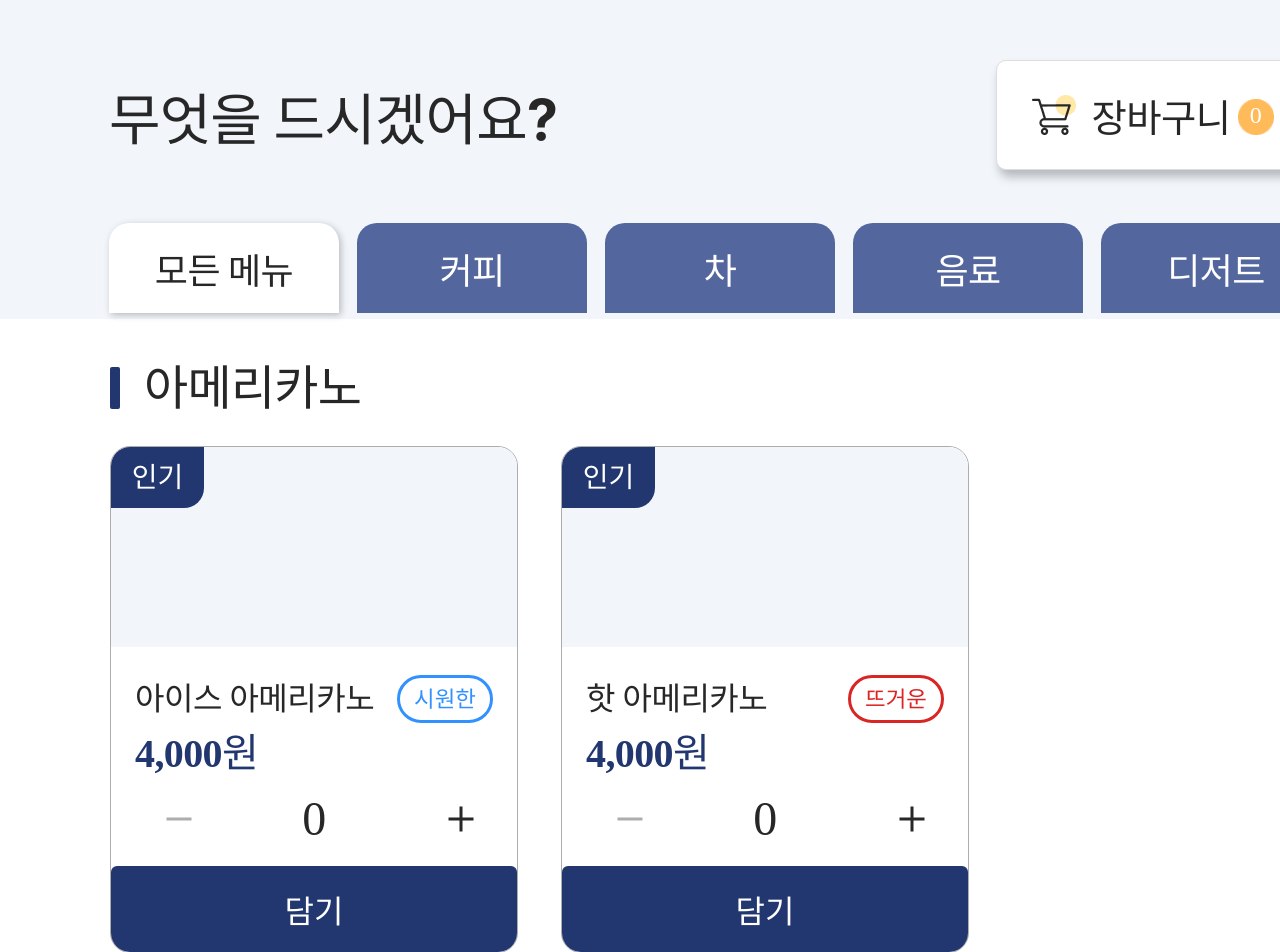
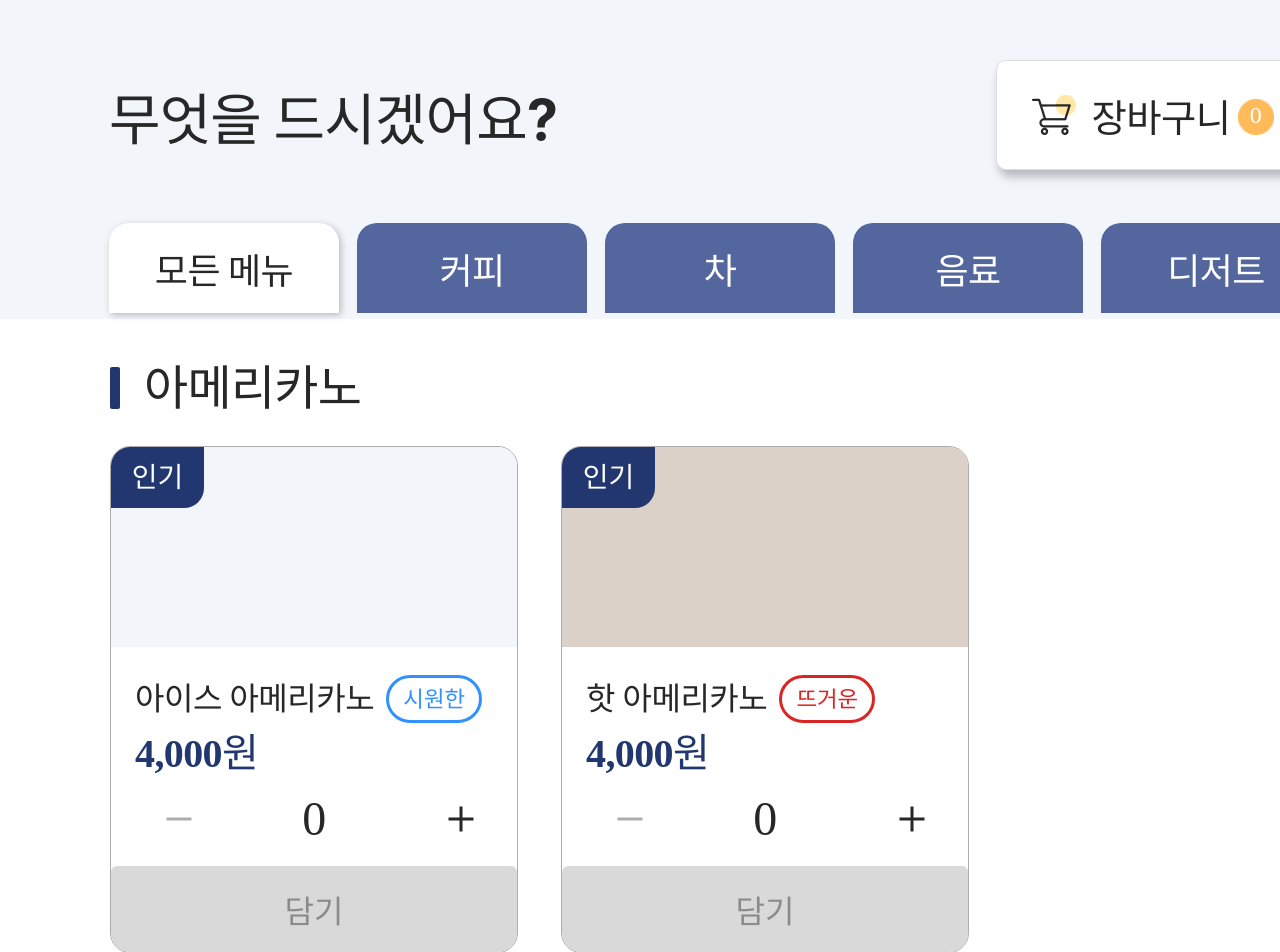
Before and after one commit to KiTalk/FE, a React (Vite) app: page /order/touch in a window 1280 px wide. Shown: the top 952 px of the page. Built offline with nearby package versions, Linux system fonts and the light colour scheme; no server answers.

Commit message:
:recycle: ProductCard 디자인 수정 1차

```diff
--- a/src/components/Product.styles.js
+++ b/src/components/Product.styles.js
@@ -29,7 +29,9 @@ export const PopularTag = styled.div`
 export const ImageArea = styled.div`
   width: 100%;
   height: 12.5rem;
-  background: #f2f6fb;
+  background: ${(props) =>
+    props.$variant === "cold" ? "#F2F6FB" :
+    props.$variant === "hot" ? "#DBD1C9" : "#f2f6fb"};
   display: flex;
   align-items: center;
   justify-content: center;
@@ -78,9 +80,9 @@ export const AddedOverlay = styled.div`
 export const NameRow = styled.div`
   display: flex;
   align-items: center;
-  justify-content: space-between;
-  gap: 0.75rem;
+  gap: 0.75rem; /* 한 칸 이상의 간격 */
   width: 100%;
+  /* justify-content: space-between;  ← 제거 */
 `;
 
 export const ProductName = styled.div`
@@ -243,6 +245,7 @@ export const QuantityValue = styled.div`
   letter-spacing: -0.045rem;
 `;
 
+
 export const AddButton = styled.button`
   position: absolute;
   left: 0;
@@ -266,24 +269,38 @@ export const AddButton = styled.button`
     background: #223770;
     color: #ffffff;
   }
-
   &:active {
-    background: #1b2d66; /* pressed */
+    background: #1b2d66;
     color: #ffffff;
     box-shadow: none;
   }
-
-  &:focus {
-    outline: none;
-    box-shadow: none;
-  }
-
+  &:focus,
   &:focus-visible {
     outline: none;
     box-shadow: none;
   }
-
   &::-moz-focus-inner {
     border: 0;
   }
+
+    /* 🔒 비활성(네이티브/ARIA) — 셀렉터 그룹은 반드시 {}로 닫아주세요 */
+  &&:disabled,
+  &&[aria-disabled="true"] {
+    background: #d9d9d9;
+    color: #8b8b8b;
+    cursor: not-allowed;
+    pointer-events: none;
+  }
+
+  /* (선택) 커스텀 prop으로 강제 비활성 지원 */
+  ${(p) =>
+    p.$disabled &&
+    css`
+      && {
+        background: #d9d9d9;
+        color: #8b8b8b;
+        cursor: not-allowed;
+        pointer-events: none;
+      }
+    `}
 `;
--- a/src/components/ProductCard.jsx
+++ b/src/components/ProductCard.jsx
@@ -41,6 +41,7 @@ export default function ProductCard({
     if (lowered.includes("hot")) return "뜨거운";
     return null;
   }
+
   const temperatureLabel = getTemperatureLabel(product?.id);
   const temperatureVariant =
     temperatureLabel === "시원한" ? "cold" : temperatureLabel === "뜨거운" ? "hot" : null;
@@ -66,15 +67,24 @@ export default function ProductCard({
   const overlayCount  = mode === "cart" ? Number(cartQty ?? 0) : addedTotal;
   const showOverlay   = overlayCount > 0;
 
+  /* ✅ 여기에서 계산해야 함: quantity/useState가 존재한 뒤 */
+  const addDisabled = mode !== "cart" && quantity <= 0;
+
   return (
     <ProductCardBox>
       {product.popular && <PopularTag>인기</PopularTag>}
-      <ImageArea />
+      <ImageArea $variant={temperatureVariant} />
       <InfoArea>
-        <AddedOverlay $show={showOverlay} aria-live="polite">{overlayCount}개 담김</AddedOverlay>
+        <AddedOverlay $show={showOverlay} aria-live="polite">
+          {overlayCount}개 담김
+        </AddedOverlay>
         <NameRow>
           <ProductName>{product.name}</ProductName>
-          {temperatureLabel && <TemperatureBadge $variant={temperatureVariant}>{temperatureLabel}</TemperatureBadge>}
+          {temperatureLabel && (
+            <TemperatureBadge $variant={temperatureVariant}>
+              {temperatureLabel}
+            </TemperatureBadge>
+          )}
         </NameRow>
         <ProductPrice>{product.price.toLocaleString()}원</ProductPrice>
 
@@ -95,7 +105,17 @@ export default function ProductCard({
         </QuantityRow>
       </InfoArea>
 
-      {mode !== "cart" && <AddButton onClick={handleAdd}>담기</AddButton>}
+
+    {mode !== "cart" && (
+      <AddButton
+        onClick={handleAdd}
+        disabled={addDisabled}     // 네이티브 disabled (필수)
+        aria-disabled={addDisabled} // 접근성 + 스타일 fallback
+        $disabled={addDisabled}     // (선택) 위 스타일의 커스텀 prop도 같이 쓸 수 있음
+      >
+        담기
+      </AddButton>
+    )}
     </ProductCardBox>
   );
 }
--- a/src/pages/TouchCart.styles.js
+++ b/src/pages/TouchCart.styles.js
@@ -186,7 +186,7 @@ export const ImageArea = styled.div`
   /* [UPDATED] displayName */
   width: 100%;
   height: 4.5rem;
-  background: #f2f6fb;
+  background: #F2F6FB;
 `;
 
 export const ItemInfoArea = styled.div`
```
